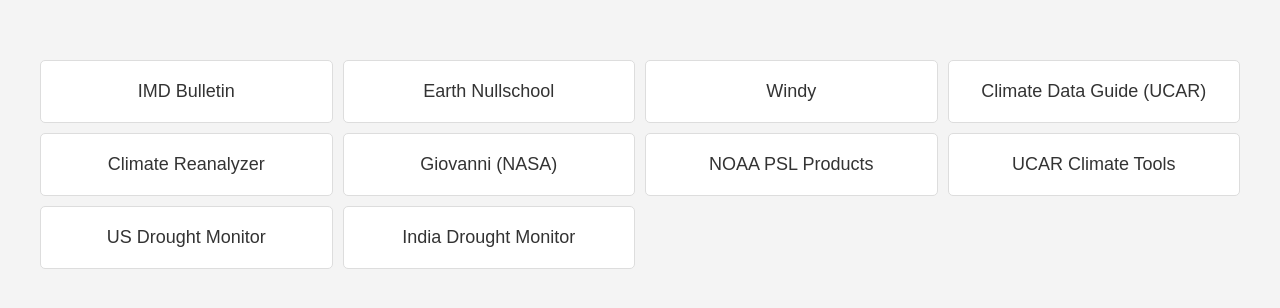
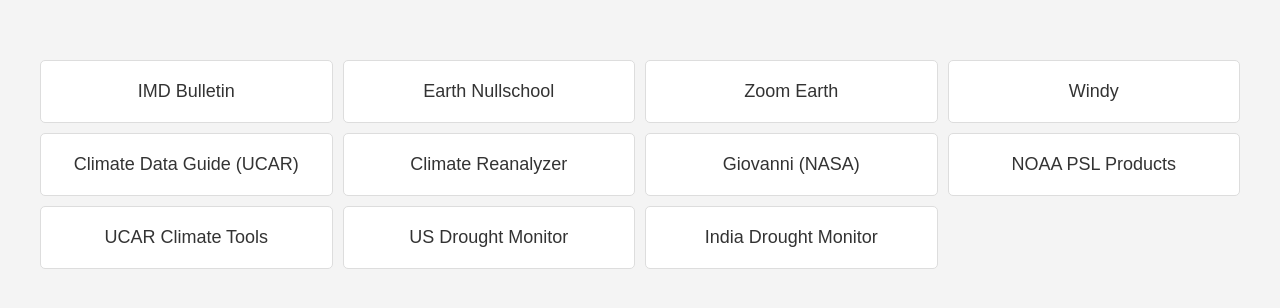
Before and after one commit to vikram0095/vikram0095.github.io, a plain HTML site: page links.html in a window 1280 px wide. Shown: the part 236-544 px from the top of the page. Drawn offline with Linux system fonts and the light colour scheme.

Commit message:
links.html

```diff
--- a/links.html
+++ b/links.html
@@ -45,9 +45,11 @@
         <div class="grid-item">
             <a href="https://mausam.imd.gov.in/imd_latest/contents/all_india_forcast_bulletin.php" target="_blank">IMD Bulletin</a>
         </div>
-
         <div class="grid-item">
             <a href="https://earth.nullschool.net/" target="_blank">Earth Nullschool</a>
+        </div>
+        <div class="grid-item">
+            <a href="https://zoom.earth/" target="_blank">Zoom Earth</a>
         </div>
         <div class="grid-item">
             <a href="https://www.windy.com/" target="_blank">Windy</a>
@@ -73,10 +75,6 @@
         <div class="grid-item">
             <a href="https://indiadroughtmonitor.in/#/" target="_blank">India Drought Monitor</a>
         </div>
-
-
-
-
     </div>
 </body>
 </html>
```
